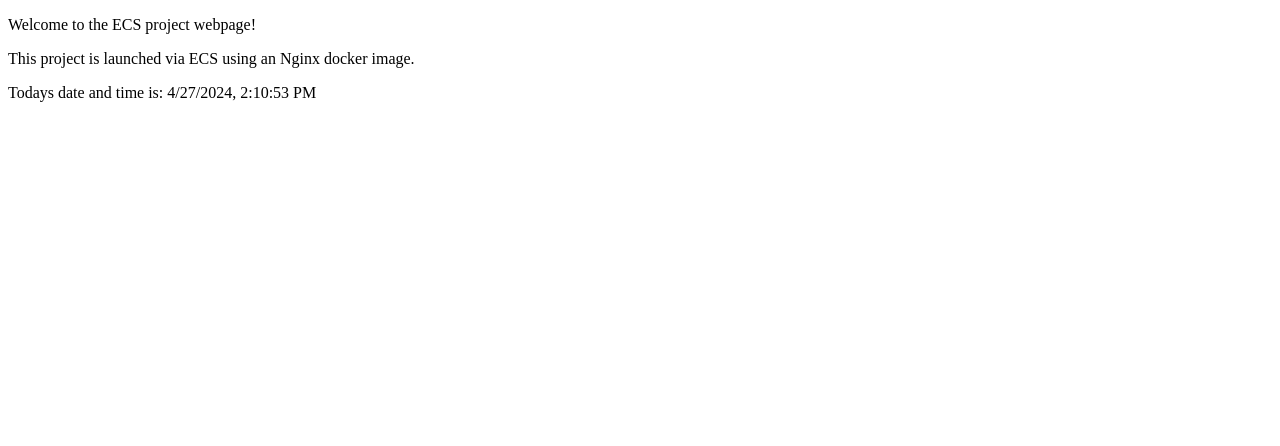
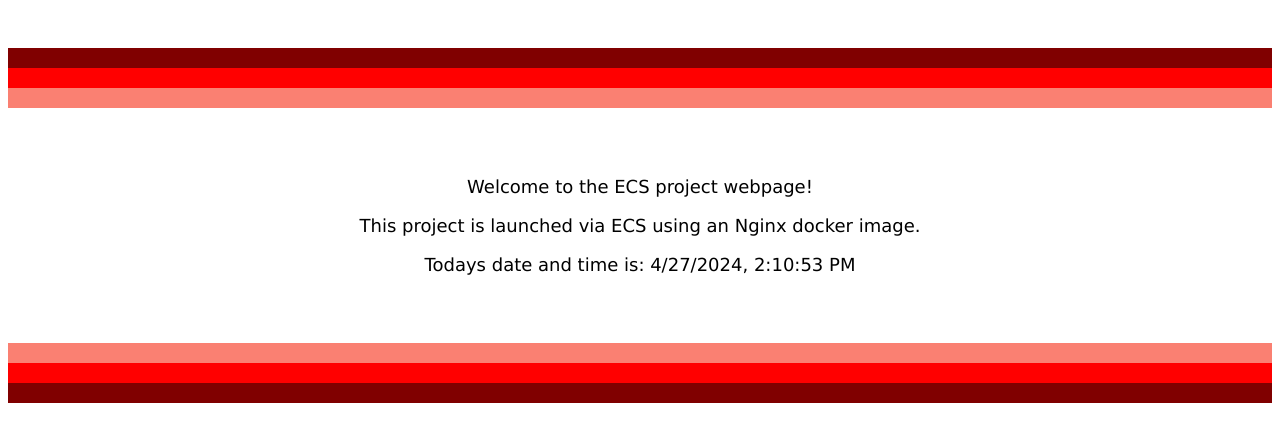
Before and after one commit to syoungs-scottlogic/ecs-webpage, a plain HTML site: page web-server/index.html in a window 1280 px wide. Drawn offline with Linux system fonts and the light colour scheme.

Commit message:
updated html. Add css

```diff
--- a/web-server/index.html
+++ b/web-server/index.html
@@ -3,9 +3,16 @@
 <head>
     <meta charset="UTF-8">
     <meta name="viewport" content="width=device-width, initial-scale=1.0">
+    <link rel="stylesheet" href="styles.css">
     <title>ECS Project Web Page</title>
 </head>
 <body>
+    <div class="header">
+        <div class="header1"></div>
+        <div class="header2"></div>
+        <div class="header3"></div>
+    </div>
+    <div class="middle">
         <p>
             Welcome to the ECS project webpage!
             <p>
@@ -19,5 +26,11 @@
                 document.getElementById('date-time').innerHTML=dateTime.toLocaleString();
             </script>
         </p>
+    </div>
+    <div class="footer">
+        <div class="footer1"></div>
+        <div class="footer2"></div>
+        <div class="footer3"></div>
+    </div>
 </body>
 </html>
--- /dev/null
+++ b/web-server/styles.css
@@ -0,0 +1,59 @@
+body {
+    display: flex;
+    flex-direction: column;
+    align-items: stretch;
+    align-content: space-between;
+}
+
+.header {
+    padding-top: 40px;
+    padding-bottom: 50px;
+}
+
+.header1 {
+    background-color: maroon;
+    width: 100%;
+    height: 20px;
+}
+
+.header2 {
+    background-color: red;
+    width: 100%;
+    height: 20px;
+}
+
+.header3 {
+    background-color: salmon;
+    width: 100%;
+    height: 20px;
+}
+
+.middle {
+    text-align: center;
+    font-family: Verdana, Geneva, Tahoma, sans-serif;
+    font-size: large;
+    align-self: center;
+}
+
+.footer {
+    padding-top: 50px;
+    padding-bottom: 40px;
+}
+
+.footer1 {
+    background-color: salmon;
+    width: 100%;
+    height: 20px;
+}
+
+.footer2 {
+    background-color: red;
+    width: 100%;
+    height: 20px;
+}
+
+.footer3 {
+    background-color: maroon;
+    width: 100%;
+    height: 20px;
+}
```
Lines whose indentation alone changed are shown as unchanged.
